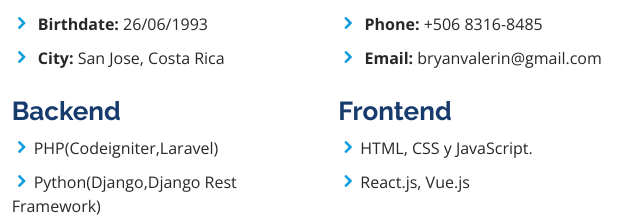
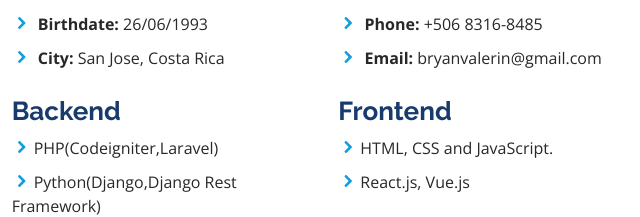
Before and after one commit to bvalerin/portfolio, a plain HTML site: page index.html in a window 1280 px wide. Shown: the part 1060-1277 px from the top of the page, 630-1270 px from the left. Drawn offline with nearby package versions, Linux system fonts and the light colour scheme.

Commit message:
Update index.html
Correct language bug

```diff
--- a/index.html
+++ b/index.html
@@ -126,7 +126,7 @@
               <div class="col-lg-6">
                 <h3>Frontend</h3>
                 <ul>
-                  <li><i class="icofont-rounded-right"></i>HTML, CSS y JavaScript.</li>
+                  <li><i class="icofont-rounded-right"></i>HTML, CSS and JavaScript.</li>
                   <li><i class="icofont-rounded-right"></i>React.js, Vue.js</li>
                 </ul>
 
```
